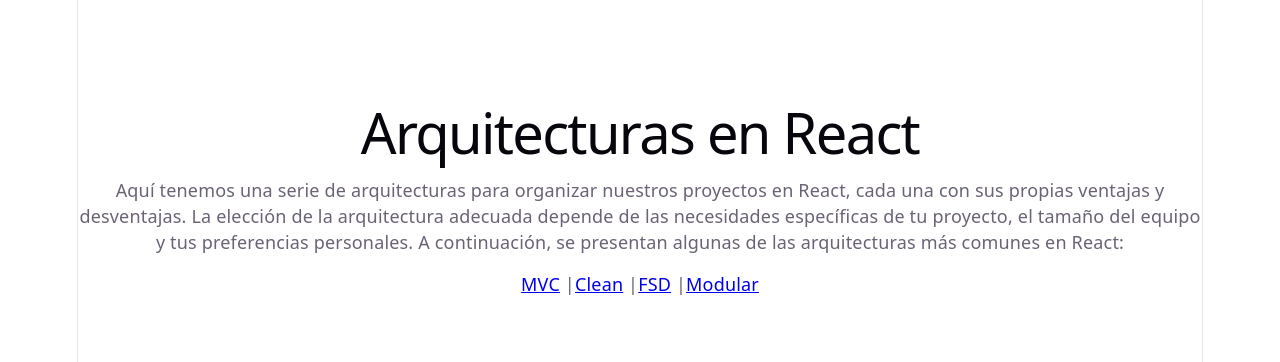
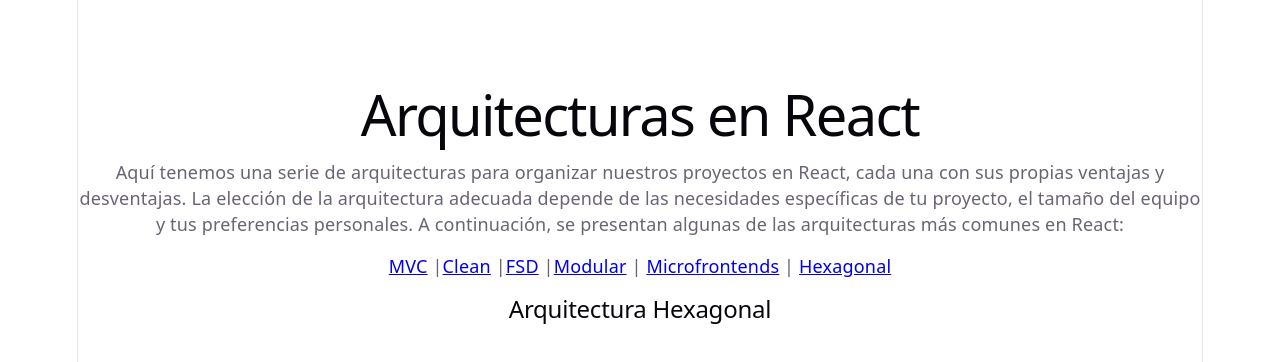
Before and after one commit to JuananA1000/react-architecture-playground, a React (Vite) app: page /hexagonal in a window 1280 px wide. Shown: the top 362 px of the page. Built offline with nearby package versions, Linux system fonts and the light colour scheme.

Commit message:
FEAT: Añadir estructuras para hexagonal y microfrontends

```diff
--- a/src/App.jsx
+++ b/src/App.jsx
@@ -3,6 +3,8 @@
 import { CleanPage } from './playground/clean/CleanPage.jsx';
 import { FSDPage } from './playground/fsd/FSDPage.jsx';
 import { ModularPage } from './playground/modular/ModularPage.jsx';
+import { MicrofrontendsPage } from './playground/microfrontends/MicrofrontendsPage.jsx';
+import { HexagonalPage } from './playground/hexagonal/HexagonalPage.jsx';
 
 import './App.css';
 
@@ -19,7 +21,7 @@
 
       <nav>
         <Link to='/mvc'>MVC</Link> |<Link to='/clean'>Clean</Link> |<Link to='/fsd'>FSD</Link> |
-        <Link to='/modular'>Modular</Link>
+        <Link to='/modular'>Modular</Link> | <Link to='/microfrontends'>Microfrontends</Link> | <Link to='/hexagonal'>Hexagonal</Link>
       </nav>
 
       <Routes>
@@ -27,6 +29,8 @@
         <Route path='/clean' element={<CleanPage/>} />
         <Route path='/fsd' element={<FSDPage/>} />
         <Route path='/modular' element={<ModularPage/>} />
+        <Route path='/microfrontends' element={<MicrofrontendsPage/>} />
+        <Route path='/hexagonal' element={<HexagonalPage/>} />
       </Routes>
     </section>
   );
--- /dev/null
+++ b/src/playground/hexagonal/HexagonalPage.jsx
@@ -0,0 +1,7 @@
+export const HexagonalPage = () => {
+  return (
+    <div>
+      <h2>Arquitectura Hexagonal</h2>
+    </div>
+  );
+};
--- /dev/null
+++ b/src/playground/microfrontends/MicrofrontendsPage.jsx
@@ -0,0 +1,7 @@
+export const MicrofrontendsPage = () => {
+  return (
+    <div>
+      <h2>Microfrontends</h2>
+    </div>
+  );
+};
```
